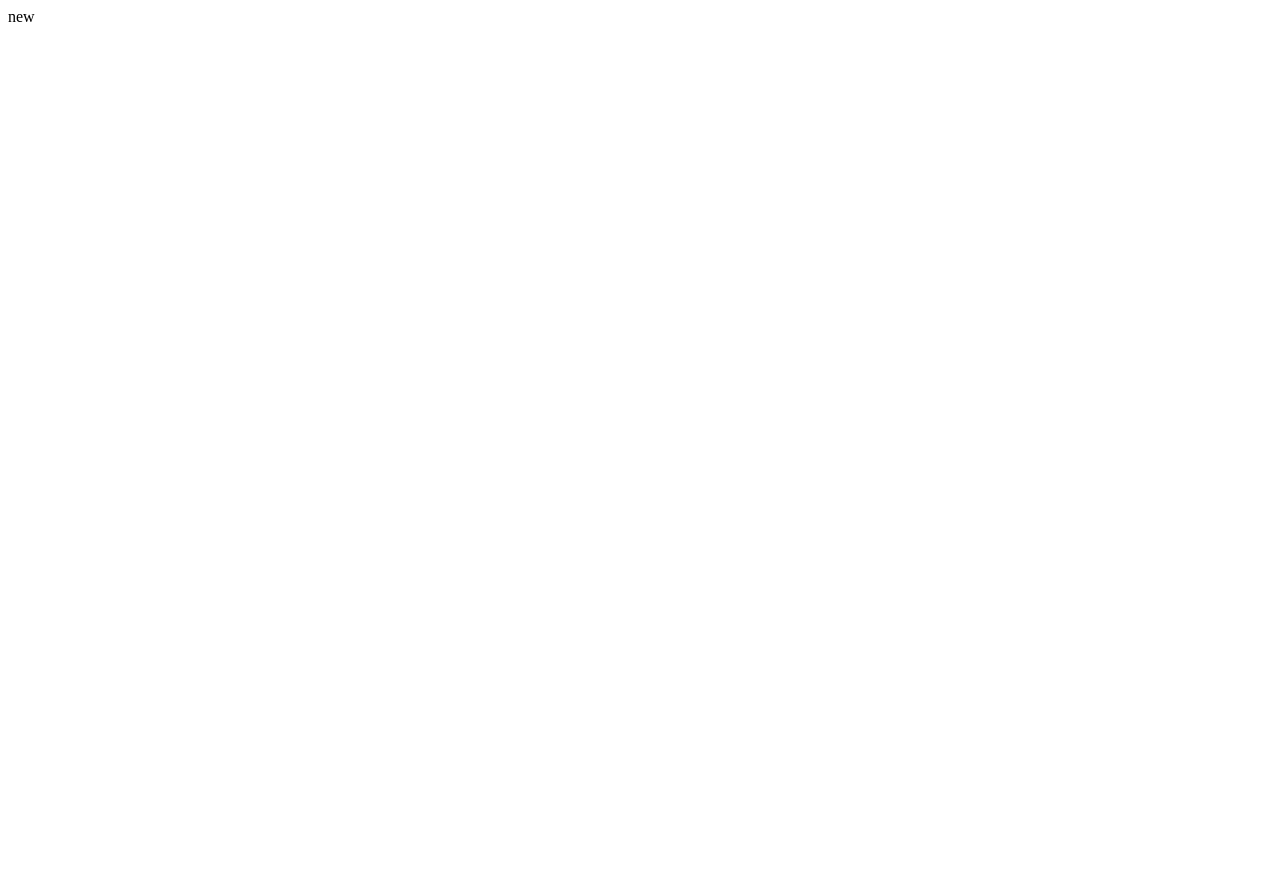
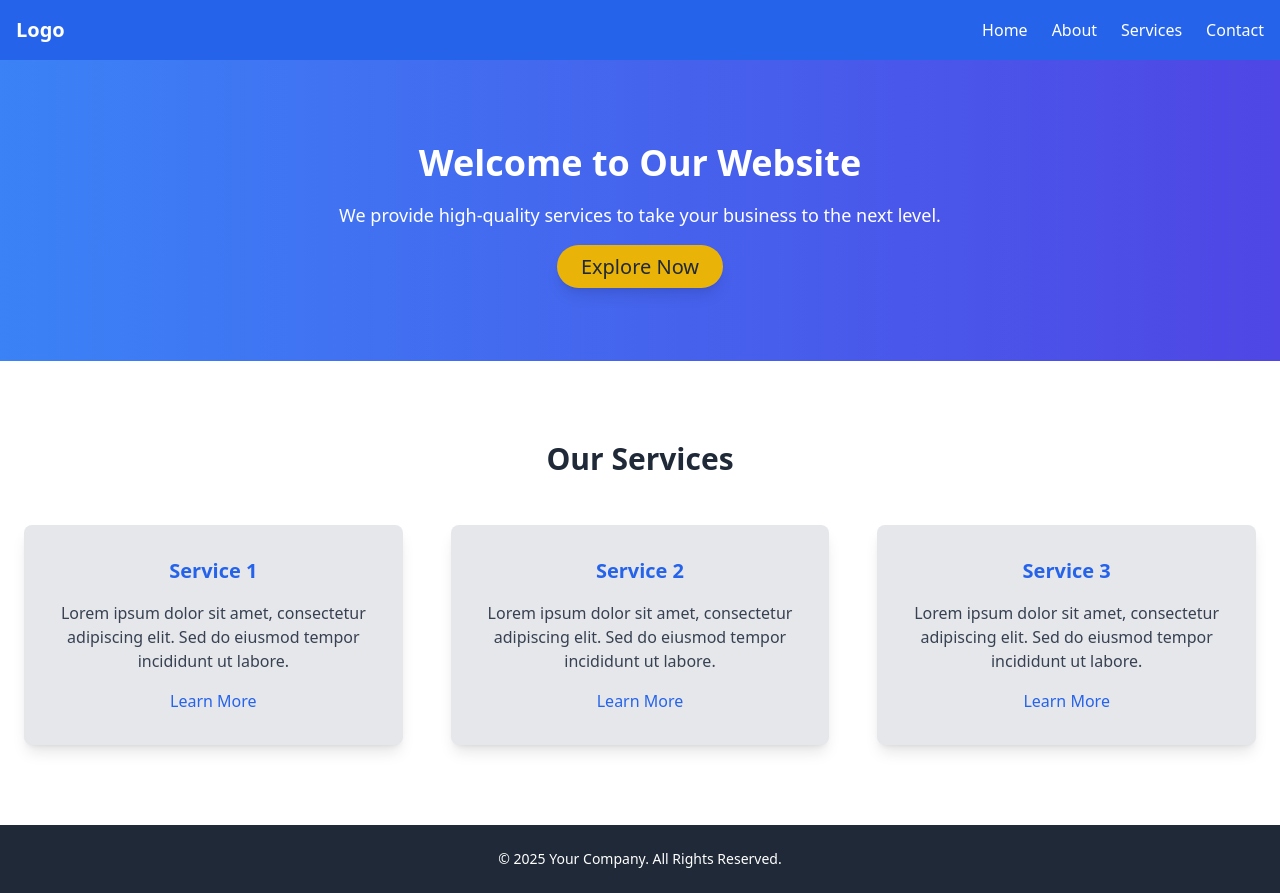
Before and after one commit to kumar-rakshith/AWT-assignment, a plain HTML site: page TailWind/index.html in a window 1280 px wide. Before the commit the page ends 800 px from the top, so only its background shows below. Drawn offline with nearby package versions, Linux system fonts and the light colour scheme.

Commit message:
Update index.html

```diff
--- a/TailWind/index.html
+++ b/TailWind/index.html
@@ -1 +1,65 @@
-new
+<!DOCTYPE html>
+<html lang="en">
+<head>
+    <meta charset="UTF-8">
+    <meta name="viewport" content="width=device-width, initial-scale=1.0">
+    <title>Tailwind CSS Example Page</title>
+    <script src="https://cdn.tailwindcss.com"></script>
+</head>
+<body class="bg-gray-100 text-gray-800">
+
+    <!-- Navbar Section -->
+    <header class="bg-blue-600 p-4 shadow-lg">
+        <nav class="max-w-7xl mx-auto flex justify-between items-center">
+            <a href="#" class="text-white text-xl font-bold">Logo</a>
+            <ul class="flex space-x-6">
+                <li><a href="#" class="text-white hover:text-gray-200">Home</a></li>
+                <li><a href="#" class="text-white hover:text-gray-200">About</a></li>
+                <li><a href="#" class="text-white hover:text-gray-200">Services</a></li>
+                <li><a href="#" class="text-white hover:text-gray-200">Contact</a></li>
+            </ul>
+        </nav>
+    </header>
+
+    <!-- Hero Section -->
+    <section class="bg-gradient-to-r from-blue-500 to-indigo-600 text-white py-20">
+        <div class="max-w-6xl mx-auto text-center px-6">
+            <h1 class="text-4xl font-bold leading-tight mb-4">Welcome to Our Website</h1>
+            <p class="text-lg mb-6">We provide high-quality services to take your business to the next level.</p>
+            <a href="#services" class="bg-yellow-500 hover:bg-yellow-400 text-gray-800 py-2 px-6 rounded-full text-xl shadow-lg">Explore Now</a>
+        </div>
+    </section>
+
+    <!-- Services Section -->
+    <section id="services" class="py-20 bg-white">
+        <div class="max-w-7xl mx-auto text-center px-6">
+            <h2 class="text-3xl font-semibold text-gray-800 mb-12">Our Services</h2>
+            <div class="grid grid-cols-1 md:grid-cols-2 lg:grid-cols-3 gap-12">
+                <div class="bg-gray-200 p-8 rounded-lg shadow-lg">
+                    <h3 class="text-xl font-semibold text-blue-600 mb-4">Service 1</h3>
+                    <p class="text-gray-700 mb-4">Lorem ipsum dolor sit amet, consectetur adipiscing elit. Sed do eiusmod tempor incididunt ut labore.</p>
+                    <a href="#" class="text-blue-600 hover:text-blue-500">Learn More</a>
+                </div>
+                <div class="bg-gray-200 p-8 rounded-lg shadow-lg">
+                    <h3 class="text-xl font-semibold text-blue-600 mb-4">Service 2</h3>
+                    <p class="text-gray-700 mb-4">Lorem ipsum dolor sit amet, consectetur adipiscing elit. Sed do eiusmod tempor incididunt ut labore.</p>
+                    <a href="#" class="text-blue-600 hover:text-blue-500">Learn More</a>
+                </div>
+                <div class="bg-gray-200 p-8 rounded-lg shadow-lg">
+                    <h3 class="text-xl font-semibold text-blue-600 mb-4">Service 3</h3>
+                    <p class="text-gray-700 mb-4">Lorem ipsum dolor sit amet, consectetur adipiscing elit. Sed do eiusmod tempor incididunt ut labore.</p>
+                    <a href="#" class="text-blue-600 hover:text-blue-500">Learn More</a>
+                </div>
+            </div>
+        </div>
+    </section>
+
+    <!-- Footer Section -->
+    <footer class="bg-gray-800 text-white py-6">
+        <div class="max-w-7xl mx-auto text-center">
+            <p class="text-sm">© 2025 Your Company. All Rights Reserved.</p>
+        </div>
+    </footer>
+
+</body>
+</html>
```
